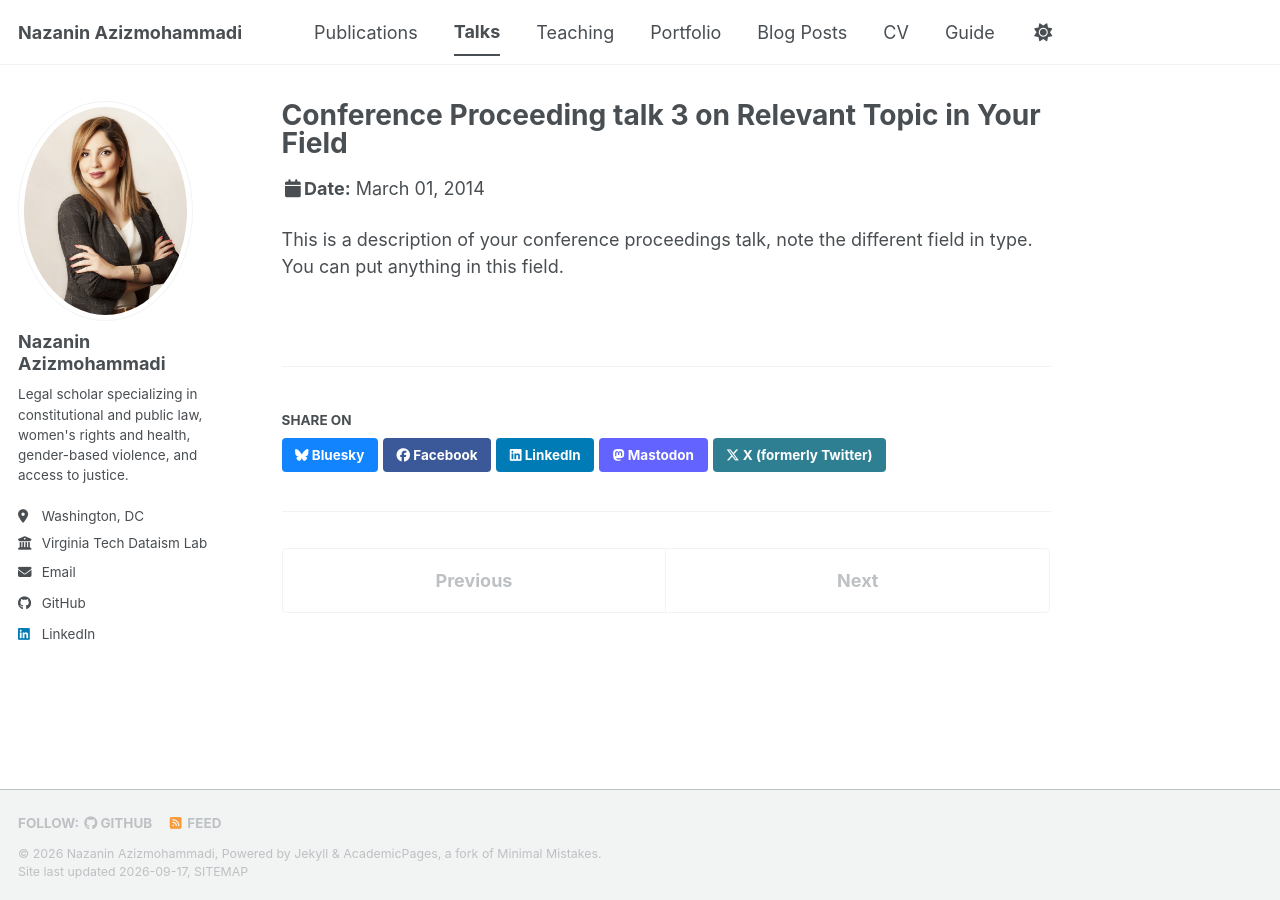
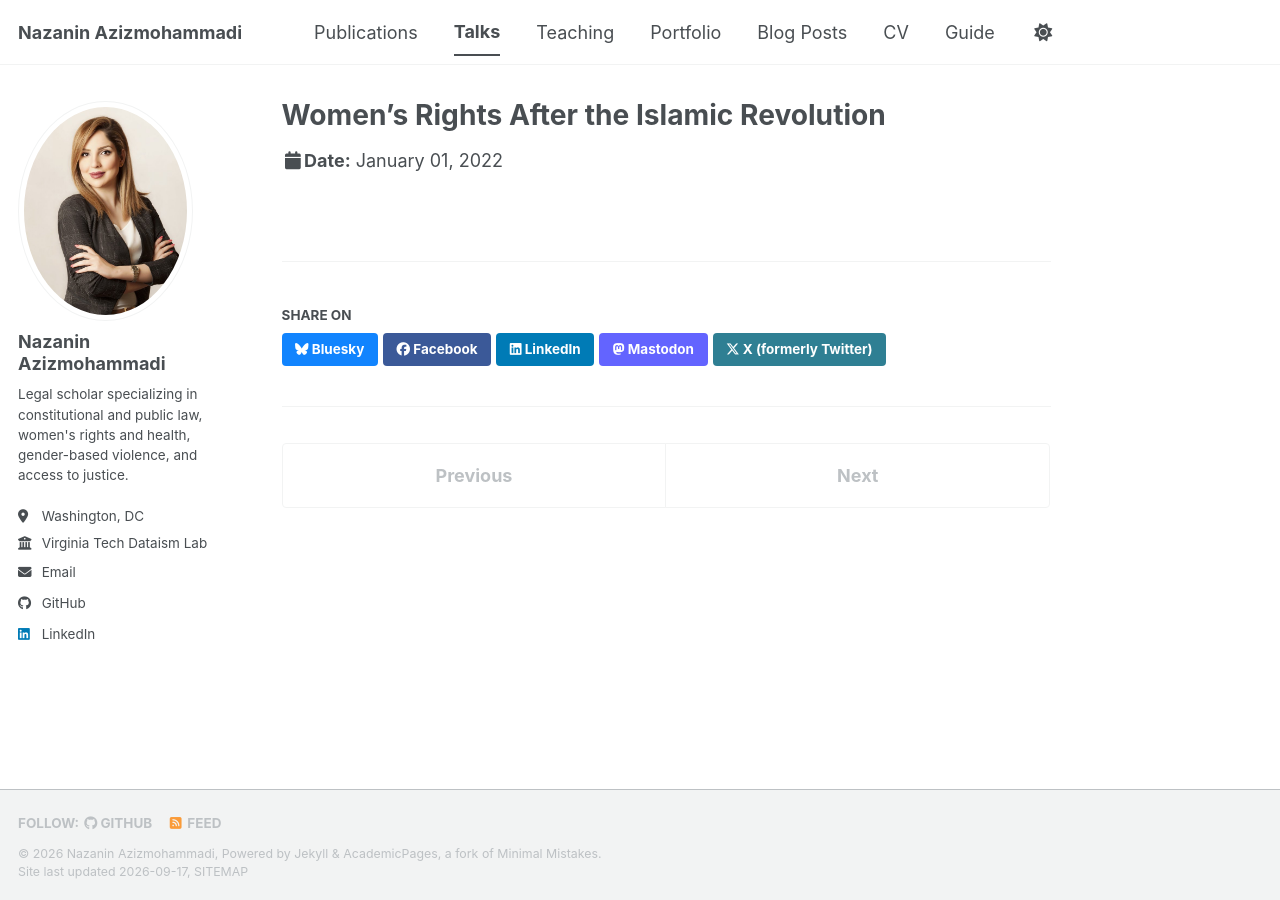
Before and after one commit to nazaninazizmohammadi/nazaninazizmohammadi.github.io, a Jekyll site: the page built from _talks/2014-03-01-talk-3.md, in a window 1280 px wide. Built offline with Jekyll 4.4.1, drawn with Linux system fonts in a browser that asks for light colours; a style sheet for code colours, icons or effects is not loaded.

Commit message:
Update 2014-03-01-talk-3.md

```diff
--- a/_talks/2014-03-01-talk-3.md
+++ b/_talks/2014-03-01-talk-3.md
@@ -1,11 +1,9 @@
 ---
-title: "Conference Proceeding talk 3 on Relevant Topic in Your Field"
+title: "Women's Rights After the Islamic Revolution"
 collection: talks
-type: "Conference proceedings talk"
-permalink: /talks/2014-03-01-talk-3
-venue: "Testing Institute of America 2014 Annual Conference"
-date: 2014-03-01
-location: "Los Angeles, CA, USA"
+type: "Invited talk"
+permalink: /talks/2022-01-01-womens-rights-islamic-revolution
+venue: "American University, Washington College of Law"
+date: 2022-01-01
+location: "Washington, DC, USA"
 ---
-
-This is a description of your conference proceedings talk, note the different field in type. You can put anything in this field.
```
